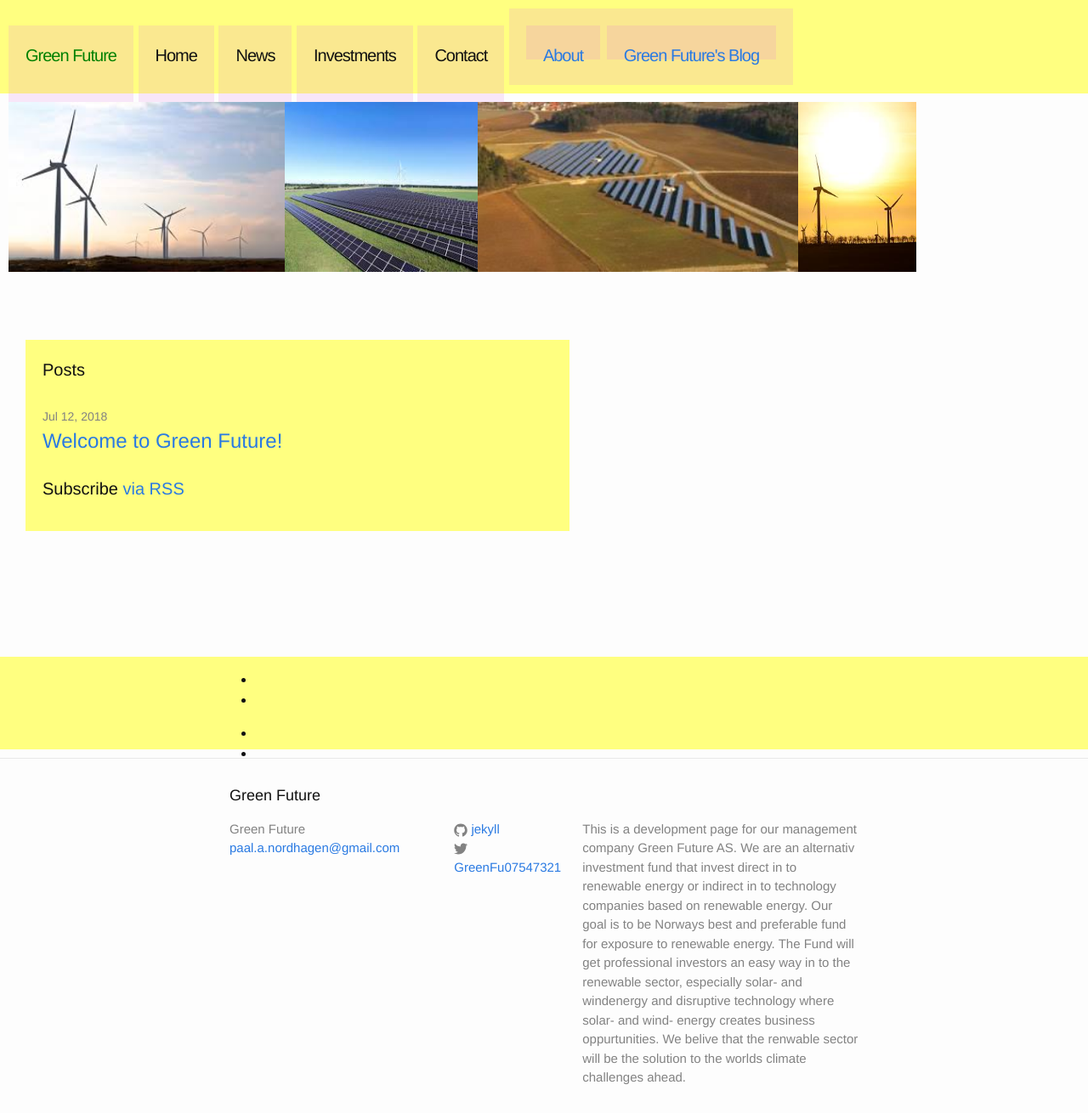
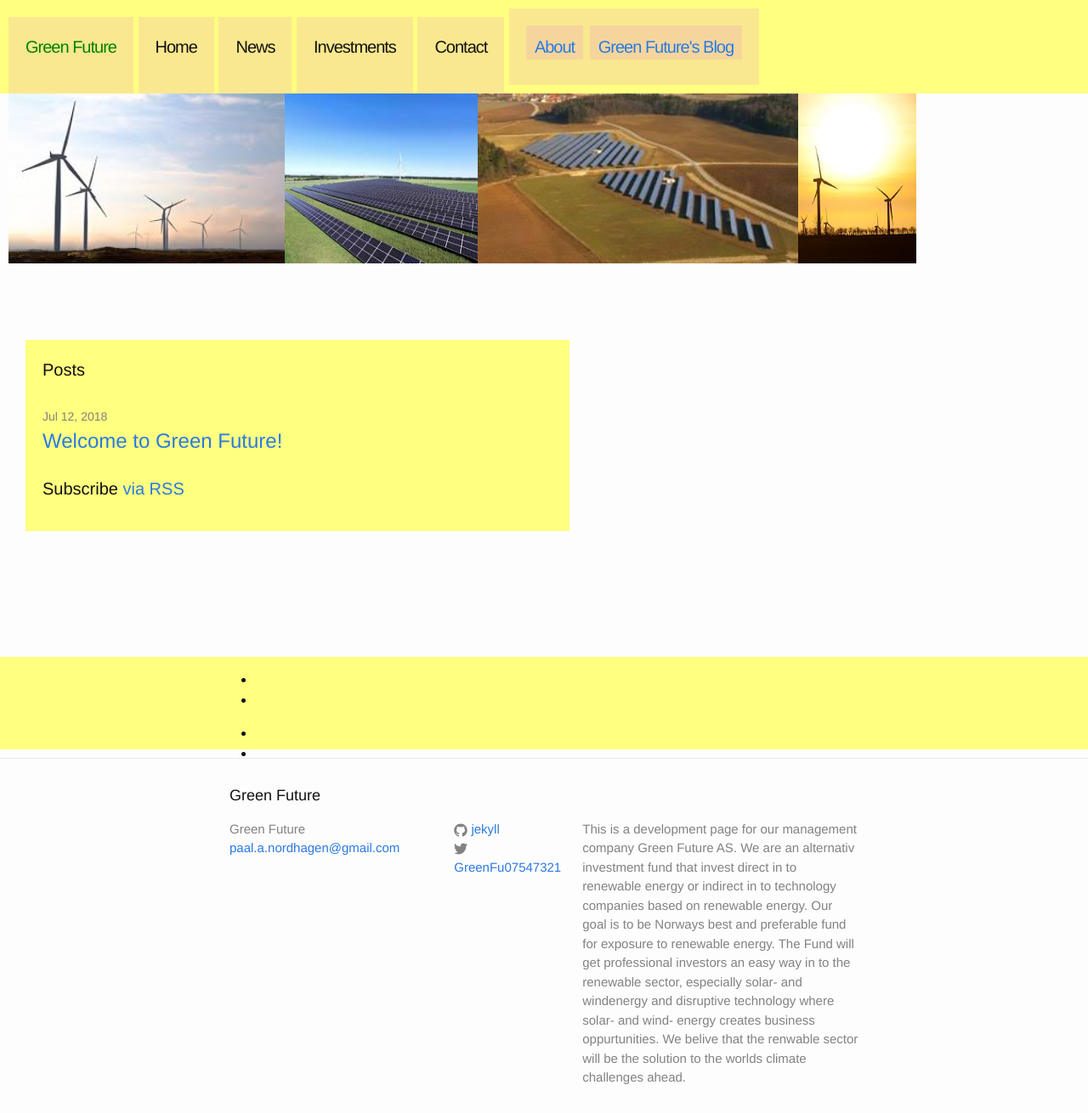
Before and after one commit to Paal-August/Paal-August.github.io, a Jekyll site: the page built from index.html, in a window 1280 px wide and 1310 px high. Shown: the whole window at 85% size. Built offline with Jekyll 4.4.1, drawn with Linux system fonts in a browser that asks for light colours.

Commit message:
Update _layout.scss

```diff
--- a/_sass/_layout.scss
+++ b/_sass/_layout.scss
@@ -134,9 +134,9 @@
         font-size: 20px;
 
 
-        height:0px;
+        height:20px;
         letter-spacing: -1px;
-        padding:20px;
+        padding:10px;
         background-color:#dd72DF2A;
         display:inline-block;
         justify-content:start;
```
